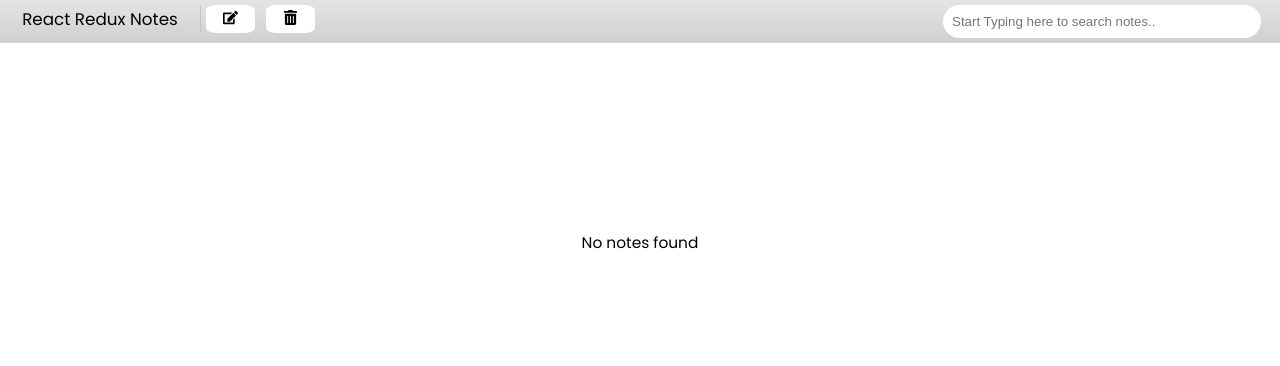
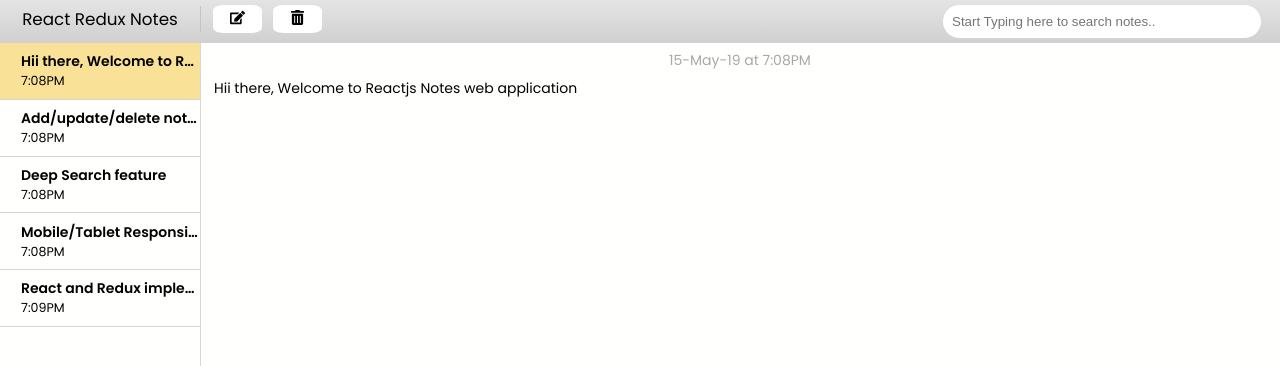
Before and after one commit to tejakadali/react-notes, a React app: page / in a window 1280 px wide. Shown: the top 366 px of the page. Built offline with nearby package versions, Linux system fonts and the light colour scheme.

Commit message:
Added default demo data

```diff
--- a/src/Components/navbar.js
+++ b/src/Components/navbar.js
@@ -50,7 +50,7 @@
                     <span id="main_head"><span>React Redux Notes</span></span>
                     <div id="s_1">
                         <button className="note_btn" onClick={this.newNote}><FaEdit size={15} className="fa_icon" /></button>
-                        <button className="note_btn" onClick={this.deleteNote}><FaTrashAlt size={15} className="fa_icon" /></button>
+                        <button className="note_btn delete" onClick={this.deleteNote}><FaTrashAlt size={15} className="fa_icon" /></button>
                     </div>
                 </div>
                 <div className="nav_2">
--- a/src/_helpers/localstorage.js
+++ b/src/_helpers/localstorage.js
@@ -1,3 +1,12 @@
+const defaultData = {'notes':[
+    {id:'cdc2fbe0-7744-11e9-8a98-17bbb9a61949',timestamp:'2019-05-15T19:08:20.510Z',note:'Hii there, Welcome to Reactjs Notes web application'},
+    {id:"fdedc390-7744-11e9-b63d-3b9bad7b29a3",timestamp:'2019-05-15T19:08:21.510Z',note:'Add/update/delete notes'},
+    {id:"353e60c0-7745-11e9-8057-9f98d1041a37",timestamp:'2019-05-15T19:08:21.510Z',note:'Deep Search feature'},
+    {id:"509324a0-7745-11e9-8d30-5971d38a40d4",timestamp:'2019-05-15T19:08:25.250Z',note:"Mobile/Tablet Responsive"},
+    {id:"9803deb0-7745-11e9-930a-c7777f1b39fb",timestamp:'2019-05-15T19:09:15.150Z',note:"React and Redux implementation with use of braowser local storage"}
+
+]}
+
 export const saveState = (state) => {
     const serializedState = JSON.stringify(state);
     localStorage.setItem('state', serializedState);
@@ -6,7 +15,10 @@
 export const loadState = () => {
     const serializedState = localStorage.getItem('state');
     if (serializedState === null) {
-        return undefined;
+        return defaultData
     }
+    console.log("serializedState", JSON.stringify(serializedState),
+        // JSON.stringify(serializedState)
+    )
     return JSON.parse(serializedState);
 };
--- a/src/scss/main.scss
+++ b/src/scss/main.scss
@@ -24,7 +24,7 @@
   display: flex;
   justify-content: flex-end;
 }
-#no_notes{
+#no_notes {
   display: flex;
   align-items: center;
   justify-content: center;
@@ -42,19 +42,22 @@
 #s_2 {
   display: inline-block;
 }
+#s_1{
+  margin-left: .5em;
+}
 #s_2 {
-  //   float: right;
   .side_btn {
     display: none;
   }
 }
-#view_note_in{
-min-height: 80vh;
+#view_note_in {
+  min-height: 80vh;
 }
 #nav_main {
   display: flex;
   background: linear-gradient(to bottom, #e4e4e4, #cfd0cf);
   .note_btn {
+    cursor: pointer;
     background: #fff;
     padding: 0.3em 1.2em;
     margin: 0.4em;
@@ -63,6 +66,8 @@
     .fa_icon {
       font-size: 1.4em;
     }
+  }.delete:hover  .fa_icon {
+      color: red;
   }
   :focus {
     outline: none;
@@ -70,7 +75,7 @@
   #search {
     position: relative;
     margin-right: 1em;
-    input{
+    input {
       float: right;
       padding: 0.65em;
       margin: 0.4em;
@@ -78,11 +83,12 @@
       border-radius: 20px;
       width: 300px;
     }
-    .clear{
+    .clear {
       position: absolute;
       top: 0.8em;
       right: 1em;
-    cursor: pointer;    }
+      cursor: pointer;
+    }
   }
   :focus {
     outline: none;
@@ -177,16 +183,16 @@
 
 // Extra small devices (portrait phones, less than 576px)
 @media screen and (max-width: 575px) {
-  #main_container{
-    .time{
-      font-size: .9em;
+  #main_container {
+    .time {
+      font-size: 0.9em;
     }
   }
   #nav_main {
     display: block;
   }
-  #side_bar{
-    .card{
+  #side_bar {
+    .card {
       padding: 0.5em 0.9em;
     }
   }
@@ -197,8 +203,8 @@
   }
   #main_head {
     padding-left: 0 !important;
-    span{
-      padding-left: .4em;
+    span {
+      padding-left: 0.4em;
     }
   }
   .nav_1 {
@@ -214,9 +220,9 @@
   }
 
   #search {
-    input{
-    width: 100% !important;
-    border-radius: 6px !important;
+    input {
+      width: 100% !important;
+      border-radius: 6px !important;
     }
     // ::placeholder{
     //   text-align: center;
@@ -227,7 +233,7 @@
   }
   #main_head {
     margin-top: 0.4em;
-    padding-left: .4em;
+    padding-left: 0.4em;
     text-align: left;
   }
   #side_bar {
@@ -238,6 +244,7 @@
   }
   #s_1 {
     float: right;
+    margin-left: 0;
   }
   #s_2 {
     float: none;
```
